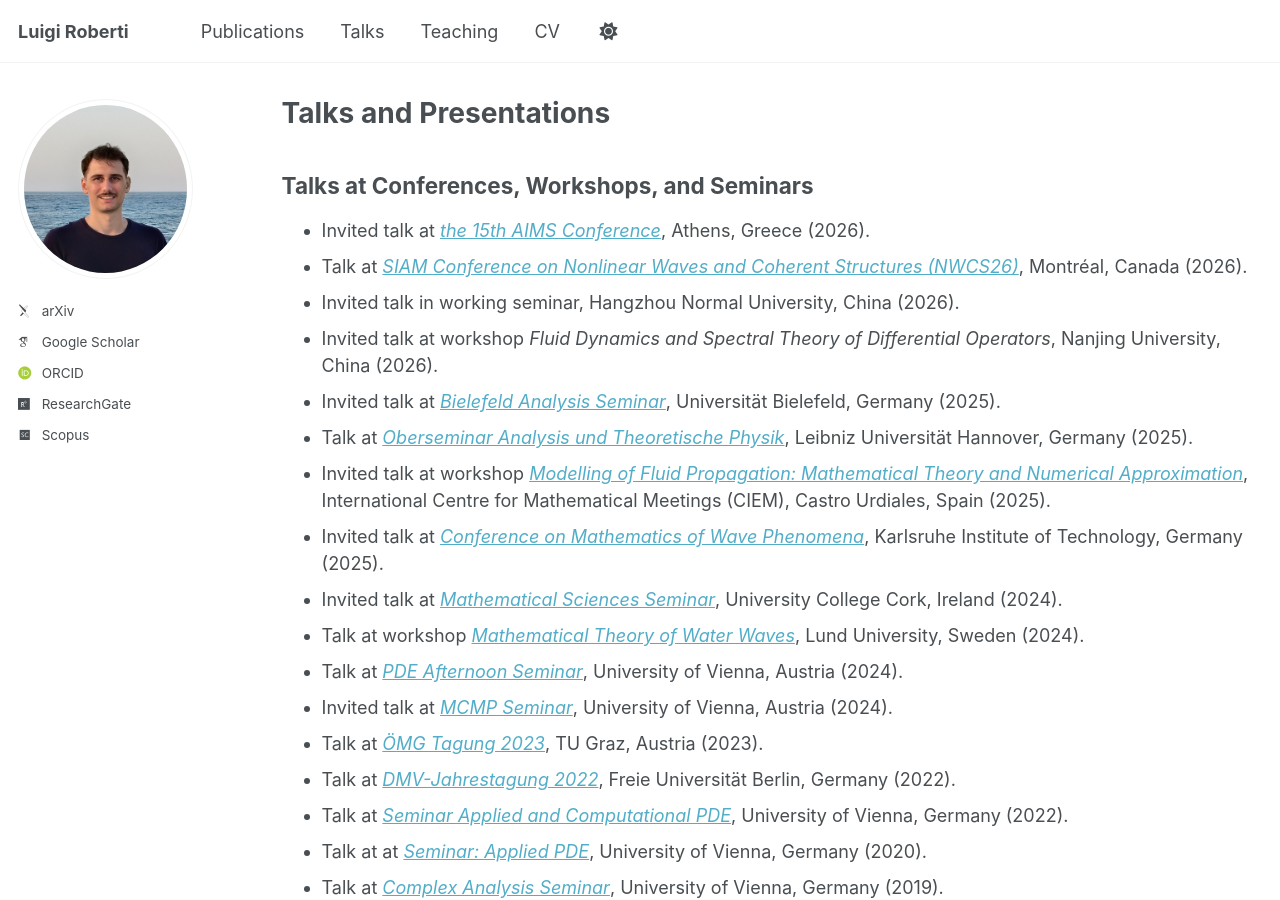
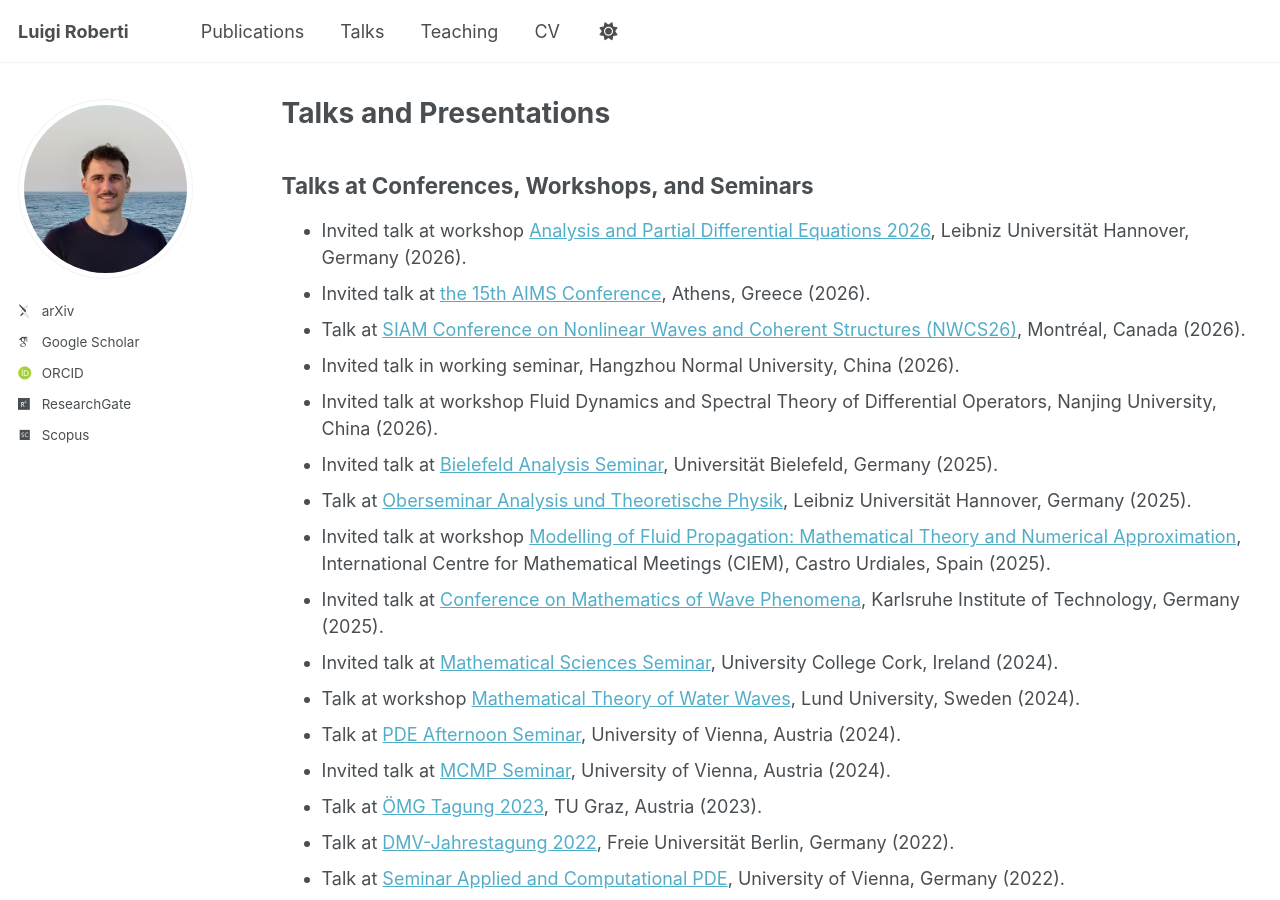
Before and after one commit to luigi-roberti/luigi-roberti.github.io, a Jekyll site: the page built from _pages/talks.md, in a window 1280 px wide and 900 px high. Built offline with Jekyll 4.4.1, drawn with Linux system fonts in a browser that asks for light colours; some web fonts are replaced; a script that is not in the unit is left out.

Commit message:
Update talks.md

```diff
--- a/_pages/talks.md
+++ b/_pages/talks.md
@@ -7,29 +7,30 @@ author_profile: true
 
 Talks at Conferences, Workshops, and Seminars
 ------
-* Invited talk at [<i>the 15th AIMS Conference</i>](https://www.aimsconference.org/conferences/2026/index.html){:target="_blank",rel="noopener"}, Athens, Greece (2026).
-* Talk at [<i>SIAM Conference on Nonlinear Waves and Coherent Structures (NWCS26)</i>](https://www.siam.org/conferences-events/past-event-archive/nwcs26/){:target="_blank",rel="noopener"}, Montréal, Canada (2026).
+* Invited talk at workshop [Analysis and Partial Differential Equations 2026](https://www.maphy.uni-hannover.de/en/news-veranstaltungen/math-conf/anapde26){:target="_blank",rel="noopener"}, Leibniz Universität Hannover, Germany (2026).
+* Invited talk at [the 15th AIMS Conference](https://www.aimsconference.org/conferences/2026/index.html){:target="_blank",rel="noopener"}, Athens, Greece (2026).
+* Talk at [SIAM Conference on Nonlinear Waves and Coherent Structures (NWCS26)](https://www.siam.org/conferences-events/past-event-archive/nwcs26/){:target="_blank",rel="noopener"}, Montréal, Canada (2026).
 * Invited talk in working seminar, Hangzhou Normal University, China (2026).
-* Invited talk at workshop <i>Fluid Dynamics and Spectral Theory of Differential Operators</i>, Nanjing University, China (2026).
-* Invited talk at [<i>Bielefeld Analysis Seminar</i>](https://www.math.uni-bielefeld.de/~glogic/bielefeld_analysis_seminar.html){:target="_blank",rel="noopener"}, Universität Bielefeld, Germany (2025).
-* Talk at [<i>Oberseminar Analysis und Theoretische Physik</i>](https://www.ifam.uni-hannover.de/de/forschung/angewandte-analysis/os-analysis-und-theoretische-physik){:target="_blank",rel="noopener"}, Leibniz Universität Hannover, Germany (2025).
-* Invited talk at workshop [<i>Modelling of Fluid Propagation: Mathematical Theory and Numerical Approximation</i>](https://www.ciem.unican.es/modelling-of-fluid-propagation-mathematical-theory-and-numerical-approximation/){:target="_blank",rel="noopener"}, International Centre for Mathematical Meetings (CIEM), Castro Urdiales, Spain (2025).
-* Invited talk at [<i>Conference on Mathematics of Wave Phenomena</i>](https://conference25.waves.kit.edu){:target="_blank",rel="noopener"}, Karlsruhe Institute of Technology, Germany (2025).
-* Invited talk at [<i>Mathematical Sciences Seminar</i>](https://www.ucc.ie/en/matsci/events/pasteventsarchive/somsseminarseries2024-25/){:target="_blank",rel="noopener"}, University College Cork, Ireland (2024).
-* Talk at workshop [<i>Mathematical Theory of Water Waves</i>](https://www.maths.lu.se/kalendarium/?L=2&evenemang=workshop-mathematical-theory-water-waves){:target="_blank",rel="noopener"}, Lund University, Sweden (2024).
-* Talk at [<i>PDE Afternoon Seminar</i>](https://sfb65.univie.ac.at/#!/public/events/pde_afternoon/){:target="_blank",rel="noopener"}, University of Vienna, Austria (2024).
-* Invited talk at [<i>MCMP Seminar</i>](https://mcmp.univie.ac.at/events/){:target="_blank",rel="noopener"}, University of Vienna, Austria (2024).
-* Talk at [<i>ÖMG Tagung 2023</i>](https://imsc.uni-graz.at/oemg-tagung-2023/index.html){:target="_blank",rel="noopener"}, TU Graz, Austria (2023).
-* Talk at [<i>DMV-Jahrestagung 2022</i>](https://www.mi.fu-berlin.de/dmv2022/Willkommen/index.html){:target="_blank",rel="noopener"}, Freie Universität Berlin, Germany (2022).
-* Talk at [<i>Seminar Applied and Computational PDE</i>](https://ufind.univie.ac.at/en/course.html?lv=250090&semester=2021W){:target="_blank",rel="noopener"}, University of Vienna, Germany (2022).
-* Talk at at [<i>Seminar: Applied PDE</i>](https://ufind.univie.ac.at/en/course.html?lv=442507&semester=2020S){:target="_blank",rel="noopener"}, University of Vienna, Germany (2020).
-* Talk at [<i>Complex Analysis Seminar</i>](https://ufind.univie.ac.at/de/course.html?lv=250086&semester=2019S){:target="_blank",rel="noopener"}, University of Vienna, Germany (2019).
+* Invited talk at workshop Fluid Dynamics and Spectral Theory of Differential Operators, Nanjing University, China (2026).
+* Invited talk at [Bielefeld Analysis Seminar](https://www.math.uni-bielefeld.de/~glogic/bielefeld_analysis_seminar.html){:target="_blank",rel="noopener"}, Universität Bielefeld, Germany (2025).
+* Talk at [Oberseminar Analysis und Theoretische Physik](https://www.ifam.uni-hannover.de/de/forschung/angewandte-analysis/os-analysis-und-theoretische-physik){:target="_blank",rel="noopener"}, Leibniz Universität Hannover, Germany (2025).
+* Invited talk at workshop [Modelling of Fluid Propagation: Mathematical Theory and Numerical Approximation](https://www.ciem.unican.es/modelling-of-fluid-propagation-mathematical-theory-and-numerical-approximation/){:target="_blank",rel="noopener"}, International Centre for Mathematical Meetings (CIEM), Castro Urdiales, Spain (2025).
+* Invited talk at [Conference on Mathematics of Wave Phenomena](https://conference25.waves.kit.edu){:target="_blank",rel="noopener"}, Karlsruhe Institute of Technology, Germany (2025).
+* Invited talk at [Mathematical Sciences Seminar](https://www.ucc.ie/en/matsci/events/pasteventsarchive/somsseminarseries2024-25/){:target="_blank",rel="noopener"}, University College Cork, Ireland (2024).
+* Talk at workshop [Mathematical Theory of Water Waves](https://www.maths.lu.se/kalendarium/?L=2&evenemang=workshop-mathematical-theory-water-waves){:target="_blank",rel="noopener"}, Lund University, Sweden (2024).
+* Talk at [PDE Afternoon Seminar](https://sfb65.univie.ac.at/#!/public/events/pde_afternoon/){:target="_blank",rel="noopener"}, University of Vienna, Austria (2024).
+* Invited talk at [MCMP Seminar](https://mcmp.univie.ac.at/events/){:target="_blank",rel="noopener"}, University of Vienna, Austria (2024).
+* Talk at [ÖMG Tagung 2023](https://imsc.uni-graz.at/oemg-tagung-2023/index.html){:target="_blank",rel="noopener"}, TU Graz, Austria (2023).
+* Talk at [DMV-Jahrestagung 2022](https://www.mi.fu-berlin.de/dmv2022/Willkommen/index.html){:target="_blank",rel="noopener"}, Freie Universität Berlin, Germany (2022).
+* Talk at [Seminar Applied and Computational PDE](https://ufind.univie.ac.at/en/course.html?lv=250090&semester=2021W){:target="_blank",rel="noopener"}, University of Vienna, Germany (2022).
+* Talk at at [Seminar: Applied PDE](https://ufind.univie.ac.at/en/course.html?lv=442507&semester=2020S){:target="_blank",rel="noopener"}, University of Vienna, Germany (2020).
+* Talk at [Complex Analysis Seminar](https://ufind.univie.ac.at/de/course.html?lv=250086&semester=2019S){:target="_blank",rel="noopener"}, University of Vienna, Germany (2019).
 
 Attended Conferences, Workshops, and Summer Schools
 ------
-* [<i>Mathematical Advances in Geophysical Fluid Dynamics</i>](https://publications.mfo.de/handle/mfo/4024){:target="_blank",rel="noopener"}, Mathematisches Forschungsinstitut Oberwolfach, Germany (2025).
-* [<i>EWM-EMS Summer School: Water Waves and Nonlinear Dispersive Equations</i>](https://www.mittag-leffler.se/activities/ewm-ems-summer-school-water-waves-and-nonlinear-dispersive-equations/){:target="_blank",rel="noopener"}, Mittag-Leffler-Institut, Sweden (2024).
-* [<i>Fluid Flows – Analysis and Modelling. Conference in Honour of Robin S. Johnson's 80th Birthday</i>](https://mathematik.univie.ac.at/en/eventsnews/full-news-display/news/fluid-flows-analysis-and-modelling/?no_cache=1&cHash=0065dd325af8e328e1a0b8eafba92e2e){:target="_blank",rel="noopener"}, University of Vienna (2024).
-* [<i>Aspects of Nonlinear Evolution. Conference in Honour of Joachim Escher's 60th Birthday</i>](https://www.maphy.uni-hannover.de/de/news-veranstaltungen/math-conf/escher60){:target="_blank",rel="noopener"}, Leibniz Universität Hannover, Germany (2023).
-* [<i>Workshop on Nonlinear Dispersive Waves</i>](https://www.ucc.ie/en/sefs/news/2023/school-of-mathematical-sciences-hosts-research-workshop-on-nonlinear-dispersive-waves-.html){:target="_blank",rel="noopener"} (online attendance), University College Cork, Ireland (2023).
-* [<i>Summer School of the Vienna School of Mathematics</i>](https://www.vsmath.at/activities_benefits/summer-winter-schools/){:target="_blank",rel="noopener"}, Weißensee, Austria (2021).
+* [Mathematical Advances in Geophysical Fluid Dynamics](https://publications.mfo.de/handle/mfo/4024){:target="_blank",rel="noopener"}, Mathematisches Forschungsinstitut Oberwolfach, Germany (2025).
+* [EWM-EMS Summer School: Water Waves and Nonlinear Dispersive Equations](https://www.mittag-leffler.se/activities/ewm-ems-summer-school-water-waves-and-nonlinear-dispersive-equations/){:target="_blank",rel="noopener"}, Mittag-Leffler-Institut, Sweden (2024).
+* [Fluid Flows – Analysis and Modelling. Conference in Honour of Robin S. Johnson's 80th Birthday](https://mathematik.univie.ac.at/en/eventsnews/full-news-display/news/fluid-flows-analysis-and-modelling/?no_cache=1&cHash=0065dd325af8e328e1a0b8eafba92e2e){:target="_blank",rel="noopener"}, University of Vienna (2024).
+* [Aspects of Nonlinear Evolution. Conference in Honour of Joachim Escher's 60th Birthday](https://www.maphy.uni-hannover.de/de/news-veranstaltungen/math-conf/escher60){:target="_blank",rel="noopener"}, Leibniz Universität Hannover, Germany (2023).
+* [Workshop on Nonlinear Dispersive Waves](https://www.ucc.ie/en/sefs/news/2023/school-of-mathematical-sciences-hosts-research-workshop-on-nonlinear-dispersive-waves-.html){:target="_blank",rel="noopener"} (online attendance), University College Cork, Ireland (2023).
+* [Summer School of the Vienna School of Mathematics](https://www.vsmath.at/activities_benefits/summer-winter-schools/){:target="_blank",rel="noopener"}, Weißensee, Austria (2021).
```
